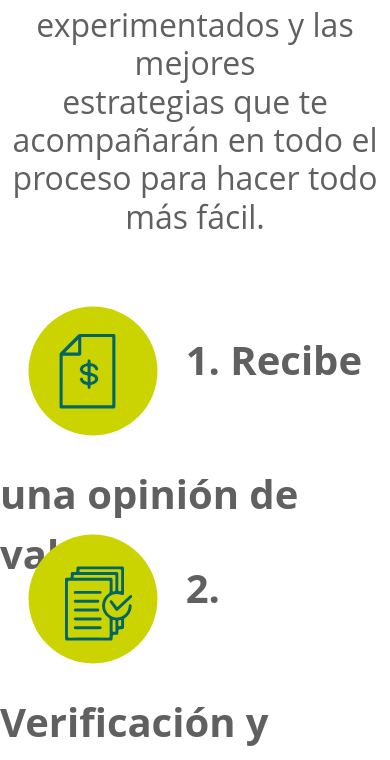
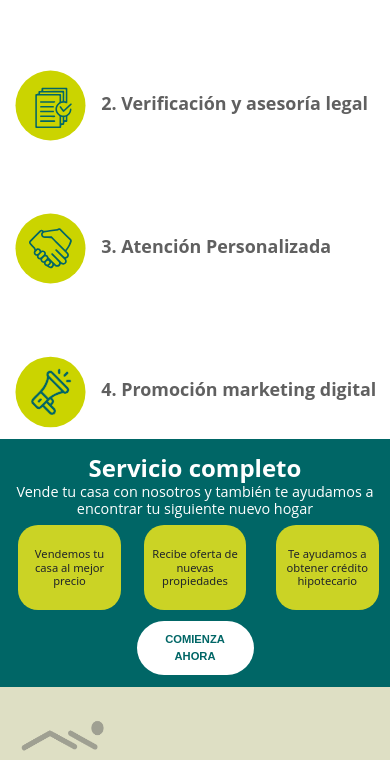
Before and after one commit to gamboamartin/easesores-web, an Angular app: page /vende in a window 390 px wide. Shown: the part 1029-1789 px from the top of the page. Built offline with nearby package versions, Linux system fonts and the light colour scheme.

Commit message:
Se inicializa cuarto banner a la seccion vende

```diff
--- a/src/app/components/vende/banner3-vende/banner3-vende.component.css
+++ b/src/app/components/vende/banner3-vende/banner3-vende.component.css
@@ -1,6 +1,8 @@
 .div1{
   text-align: center;
   background-color: #FFFFFF;
+  overflow: hidden;
+  padding-bottom: 2%;
 }
 
 .div2-row{
@@ -42,3 +44,24 @@
   font-size: 250%;
   font-weight: bold;
 }
+
+@media only screen and (max-width: 1101px) {
+  .btn_whatsapp {
+    font-size: 70%;
+    padding: 10px 10px;
+    margin-top: 0;
+    width: 30%;
+  }
+  .div2-col{
+    height: 12vh;
+  }
+  .texto1{
+    font-size: 90%;
+  }
+  .texto2{
+    font-size: 112%;
+  }
+  .titulo1{
+    font-size: 150%;
+  }
+}
--- a/src/app/components/vende/banner3-vende/banner3-vende.component.html
+++ b/src/app/components/vende/banner3-vende/banner3-vende.component.html
@@ -1,7 +1,7 @@
 <div class="div1">
 
   <h1 class="titulo1">Asesoría de principio a fin</h1>
-  <span class="texto1">Contamos con asesores inmobiliarios experimentados y las mejores <br>
+  <span class="texto1">Contamos con asesores inmobiliarios experimentados y las mejores <br class="br-hidden">
     estrategias que te acompañarán en todo el proceso para hacer todo más fácil.</span>
 
   <div>
--- a/src/app/components/vende/banner4-vende/banner4-vende.component.css
+++ b/src/app/components/vende/banner4-vende/banner4-vende.component.css
@@ -0,0 +1,107 @@
+.btn_whatsapp{
+  border: 0px;
+  border-radius: 50px;
+  padding: 10px 20px;
+  width: 20%;
+  font-family: "Liberation Sans";
+  font-weight: bold;
+  color: #006666;
+  background-color: white;
+}
+
+.div1{
+  background-color: #006666;
+  overflow: hidden;
+  padding-bottom: 3%;
+  text-align: center;
+}
+
+.div2{
+  height: 28vh;
+  margin-bottom: 3%;
+}
+
+.div2-num{
+  color: white;
+  font-family: "Open Sans", sans-serif;
+  font-size: 720%;
+  font-weight: bold;
+}
+
+.div2-yellow{
+  background-color: #cbd325;
+  border-radius: 45px;
+  display: flex;
+  justify-content: center;
+  align-items: center;
+  height: 100%;
+  margin: 0 auto;
+  width: 80%;
+  font-size: 200%;
+  line-height: 1.2;
+}
+
+.margin-left{
+  margin-left: 16%;
+}
+
+.margin-right{
+  margin-right: 16%;
+}
+
+.texto1{
+  color: white;
+  display: block;
+  font-family: 'Open Sans', sans-serif;
+  font-size: 180%;
+  line-height: 1.2;
+  margin-top: 3%;
+  margin-bottom: 2%;
+}
+
+.titulo1{
+  font-family: 'Open Sans', sans-serif;
+  font-size: 350%;
+  font-weight: bolder;
+  color: white;
+  padding-top: 5%;
+  line-height: 0.2;
+}
+
+@media only screen and (max-width: 1101px) {
+  .btn_whatsapp {
+    font-size: 70%;
+    padding: 10px 10px;
+    margin-top: 0;
+    width: 30%;
+  }
+  .div1{
+    margin-top: -3%;
+  }
+  .div2{
+    height: 10vh;
+  }
+  .div2-num{
+    font-size: 250%;
+    font-weight: bold;
+  }
+  .div2-yellow{
+    border-radius: 20px;
+    width: 90%;
+    font-size: 70%;
+    line-height: 1.2;
+    margin: 0 auto;
+  }
+  .margin-left{
+    margin-left: 16%;
+  }
+  .margin-right{
+    margin-right: 16%;
+  }
+  .texto1{
+    font-size: 90%;
+  }
+  .titulo1{
+    font-size: 150%;
+  }
+}
--- a/src/app/components/vende/banner4-vende/banner4-vende.component.html
+++ b/src/app/components/vende/banner4-vende/banner4-vende.component.html
@@ -1 +1,21 @@
-<p>banner4-vende works!</p>
+
+<div class="div1">
+  <h1 class="titulo1">Servicio completo</h1>
+  <span class="texto1">Vende tu casa con nosotros y también te ayudamos a <br>
+    encontrar tu siguiente nuevo hogar</span>
+
+  <div class="row div2">
+    <div class="col">
+      <div class="div2-yellow margin-left">Vendemos tu <br>casa al mejor precio</div>
+    </div>
+    <div class="col">
+      <div class="div2-yellow">Recibe oferta de <br>nuevas propiedades</div>
+    </div>
+    <div class="col">
+      <div class="div2-yellow margin-right">Te ayudamos a <br>obtener crédito <br>hipotecario</div>
+    </div>
+  </div>
+
+  <button type="button" class="btn_whatsapp">COMIENZA AHORA</button>
+
+</div>
--- a/src/app/components/vende/vende.component.html
+++ b/src/app/components/vende/vende.component.html
@@ -1,3 +1,5 @@
 <app-banner1-vende></app-banner1-vende>
 <app-banner2-vende></app-banner2-vende>
 <app-banner3-vende></app-banner3-vende>
+<app-banner4-vende></app-banner4-vende>
+<app-footer></app-footer>
```
